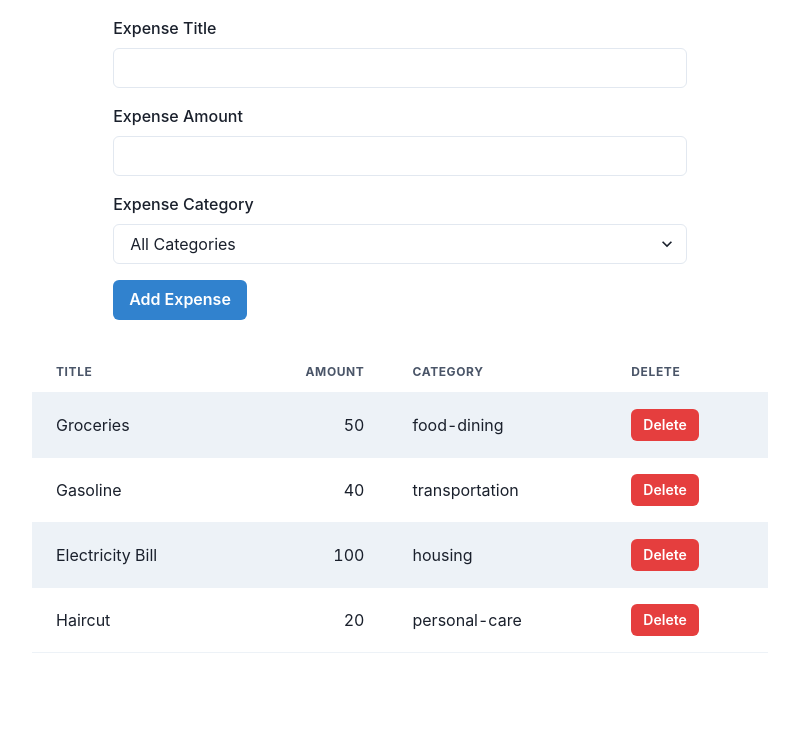
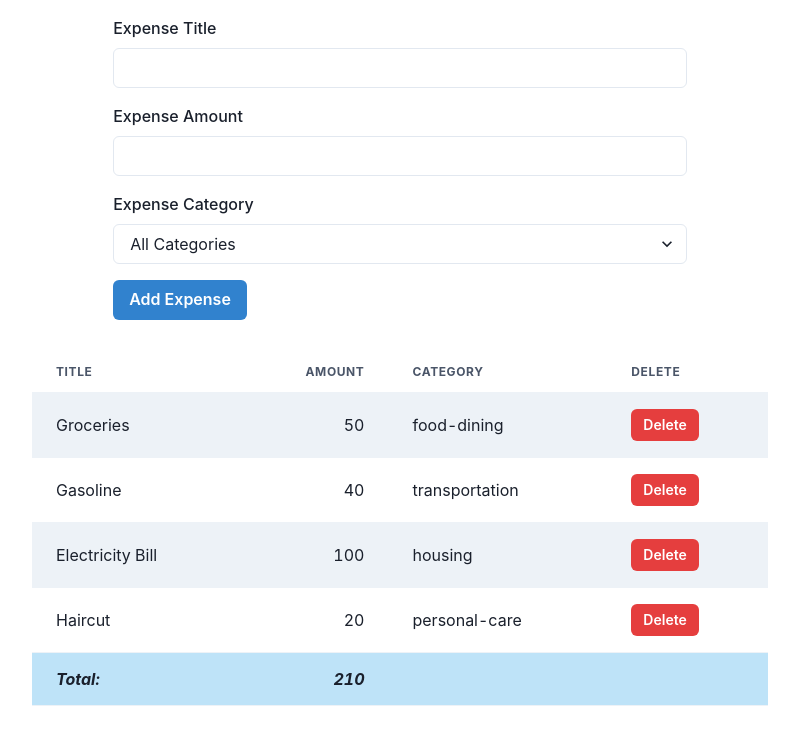
Before and after one commit to surajbera/rfh-with-zod, a React (Vite) app: page / in a window 1280 px wide. Shown: the top 744 px of the page, without its empty margins (240-1039 px from the left). Built offline with nearby package versions, Linux system fonts and the light colour scheme.

Commit message:
feat: add expense total amount in table footer

```diff
--- a/src/components/ExpenseList.tsx
+++ b/src/components/ExpenseList.tsx
@@ -1,5 +1,5 @@
 // libraries
-import { Table, Thead, Tbody, Tr, Th, Container } from '@chakra-ui/react';
+import { Table, Thead, Tbody, Tfoot, Tr, Th, Td, Container } from '@chakra-ui/react';
 
 // components
 import ExpenseItem from './ExpenseItem';
@@ -12,6 +12,10 @@ interface Props {
 }
 
 export default function ExpenseList({ expenseRecords, onDelete }: Props) {
+  const totalAmount = expenseRecords.reduce((acc, record) => {
+    return acc + record.amount;
+  }, 0);
+
   return (
     <>
       <Container maxW='container.md' px={4} py={8}>
@@ -29,6 +33,14 @@ export default function ExpenseList({ expenseRecords, onDelete }: Props) {
               <ExpenseItem item={item} onDelete={onDelete} key={item.id} />
             ))}
           </Tbody>
+          <Tfoot bg='blue.100'>
+            <Tr fontWeight='bold' fontStyle='italic'>
+              <Td>Total:</Td>
+              <Td isNumeric>{totalAmount}</Td>
+              <Td></Td> {/* Empty cell for the category column */}
+              <Td></Td> {/* Empty cell for the delete column */}
+            </Tr>
+          </Tfoot>
         </Table>
       </Container>
     </>
```
